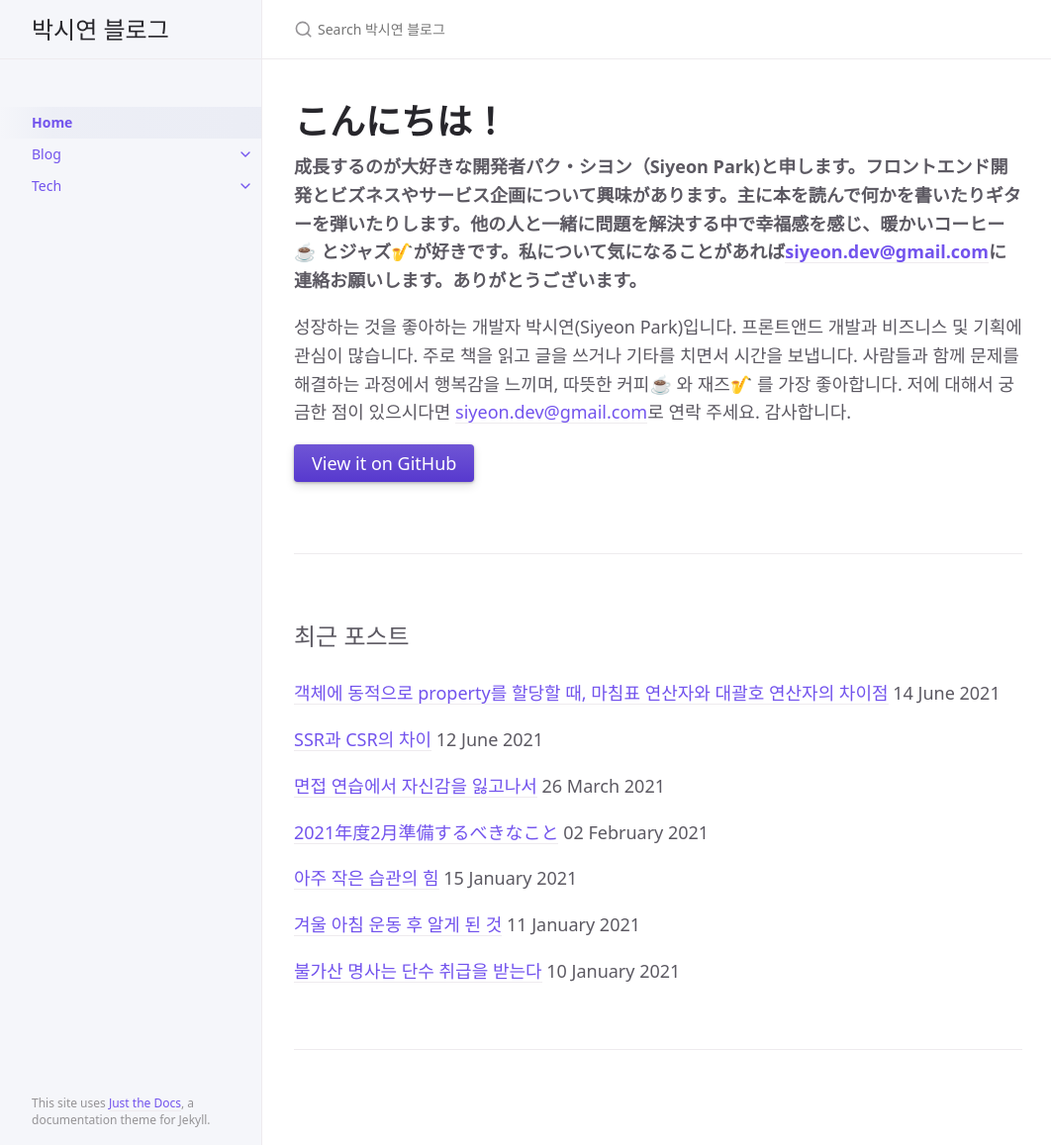
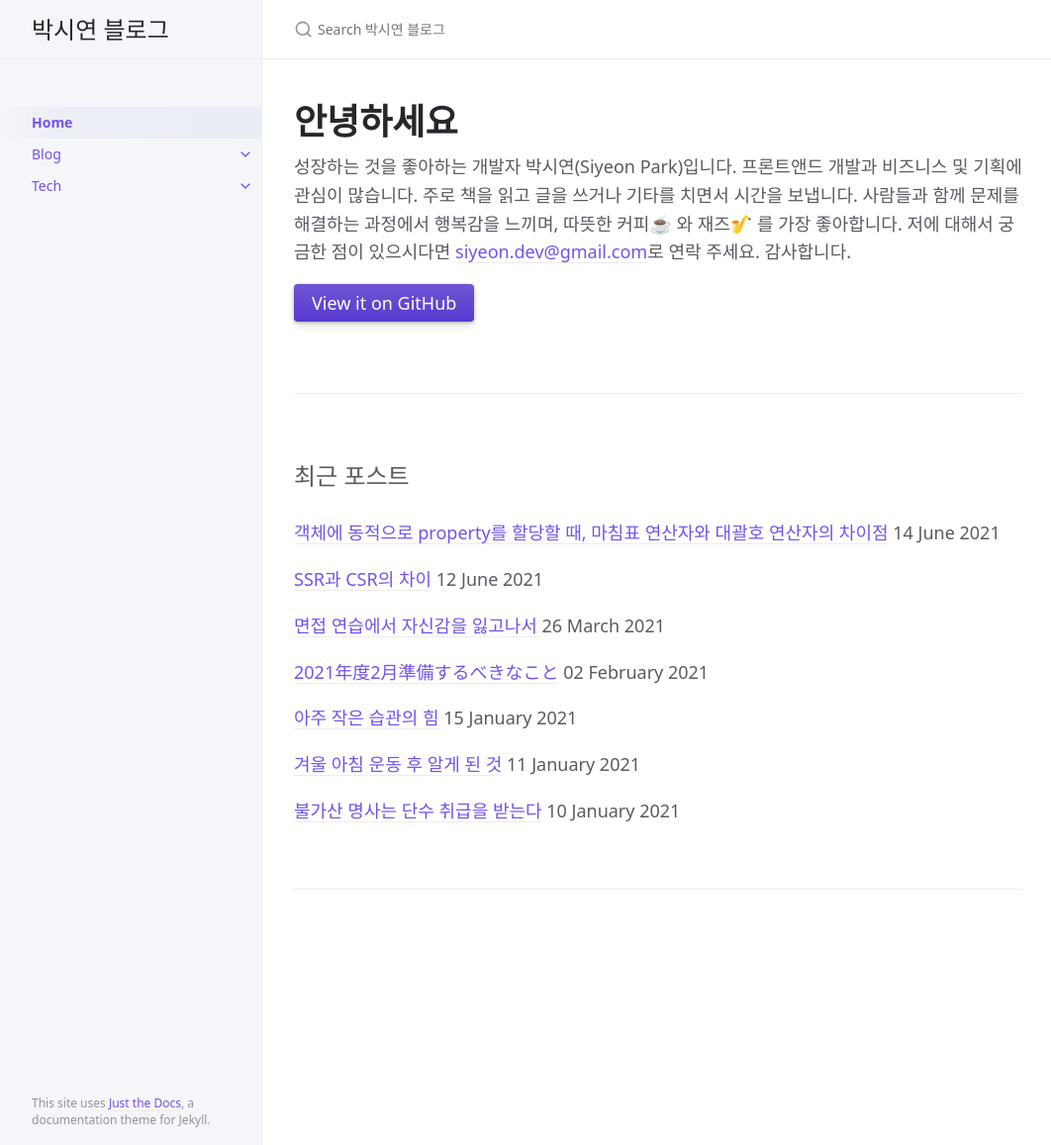
Before and after one commit to Siyeon-dev/Siyeon-dev.github.io, a Jekyll site: the page built from index.md, in a window 1280 px wide and 1157 px high. Shown: the whole window at 99% size, without its empty margins (107-1169 px from the left). Built offline with Jekyll 4.4.1, drawn with Linux system fonts in a browser that asks for light colours.

Commit message:
docs:: index.md 일본어 소개 삭제

```diff
--- a/index.md
+++ b/index.md
@@ -7,11 +7,7 @@ permalink: /
 
 {: .text-grey-dk-100}
 
-# こんにちは！
-
-{: .fw-700 }
-
-成長するのが大好きな開発者パク・シヨン（Siyeon Park)と申します。フロントエンド開発とビズネスやサービス企画について興味があります。主に本を読んで何かを書いたりギターを弾いたりします。他の人と一緒に問題を解決する中で幸福感を感じ、暖かいコーヒー☕️ とジャズ🎷が好きです。私について気になることがあれば<siyeon.dev@gmail.com>に連絡お願いします。ありがとうございます。
+# 안녕하세요
 
 성장하는 것을 좋아하는 개발자 박시연(Siyeon Park)입니다. 프론트앤드 개발과 비즈니스 및 기획에 관심이 많습니다. 주로 책을 읽고 글을 쓰거나 기타를 치면서 시간을 보냅니다. 사람들과 함께 문제를 해결하는 과정에서 행복감을 느끼며, 따뜻한 커피☕️ 와 재즈🎷 를 가장 좋아합니다. 저에 대해서 궁금한 점이 있으시다면 <siyeon.dev@gmail.com>로 연락 주세요. 감사합니다.
 {: .fs-5 .fw-500 }
```
